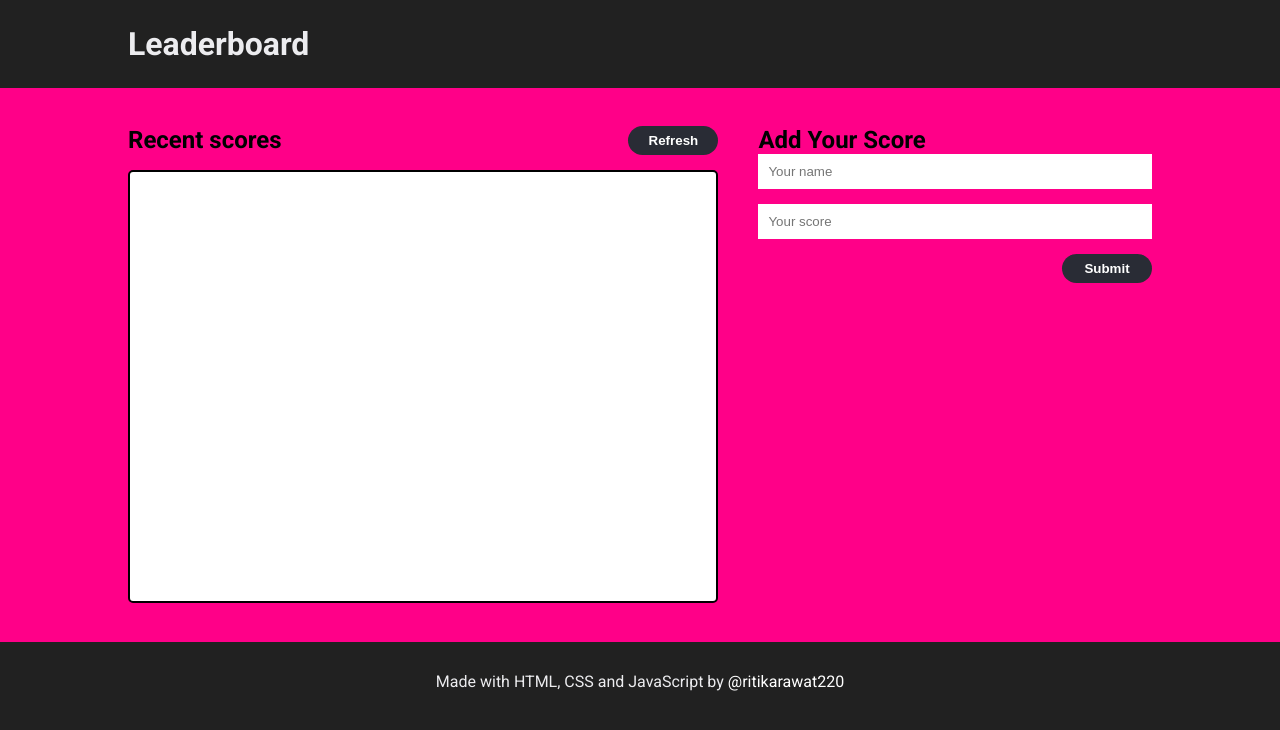
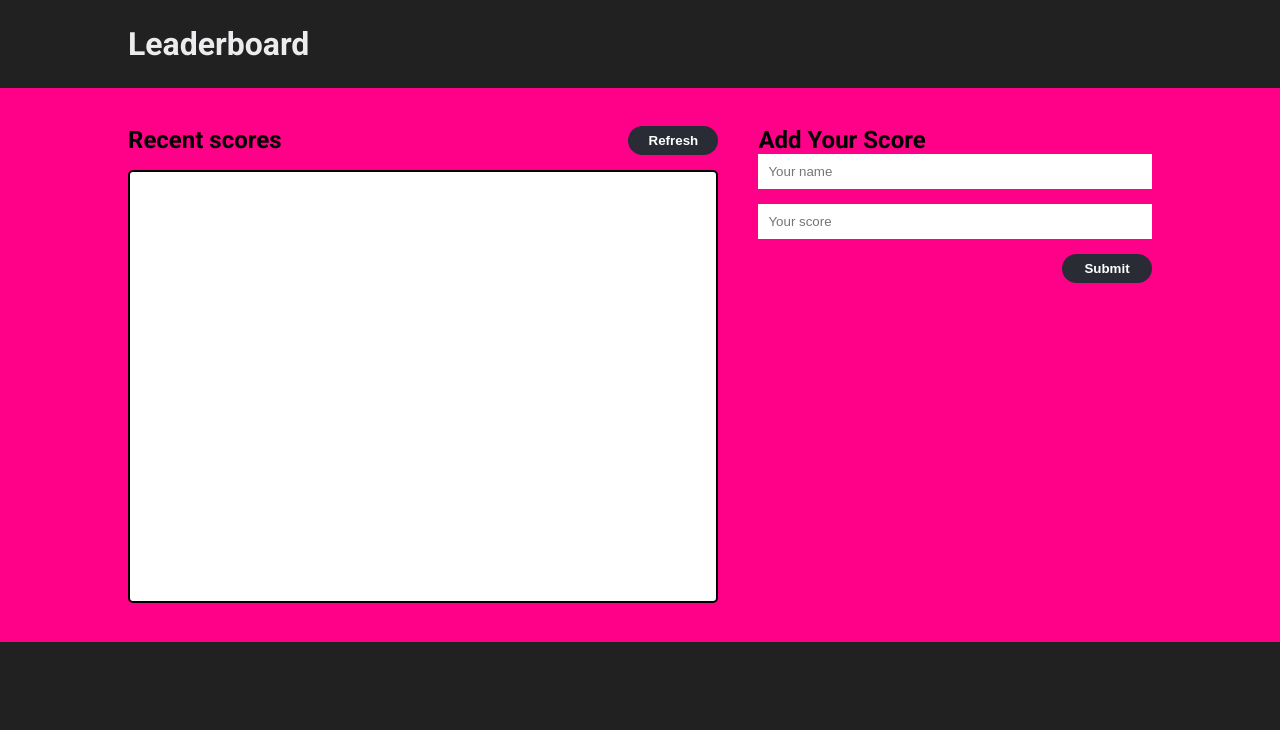
Before and after one commit to ritikarawat220/LEADERBOARD-, a website built with webpack: page src/index.html in a window 1280 px wide. Built offline with nearby package versions, Linux system fonts and the light colour scheme; no server answers.

Commit message:
Fix linter

```diff
--- a/src/index.css
+++ b/src/index.css
@@ -116,22 +116,3 @@ li {
 .submit-btn {
   align-self: flex-end;
 }
-
-footer {
-  display: flex;
-  justify-content: center;
-  align-items: center;
-  bottom: 0;
-  height: 80px;
-}
-
-a {
-  color: rgb(255, 255, 255);
-  text-decoration: none;
-}
-
-@media screen and (max-width: 780px) {
-  footer p {
-    font-size: 12px;
-  }
-}
--- a/src/index.html
+++ b/src/index.html
@@ -34,8 +34,5 @@
               </form>
         </div>
     </main>
-    <footer>
-        <p>Made with HTML, CSS and JavaScript by <a href="https://github.com/ritikarawat220" target="_blank">@ritikarawat220</a></p>
-      </footer>
 </body>
 </html>
```
